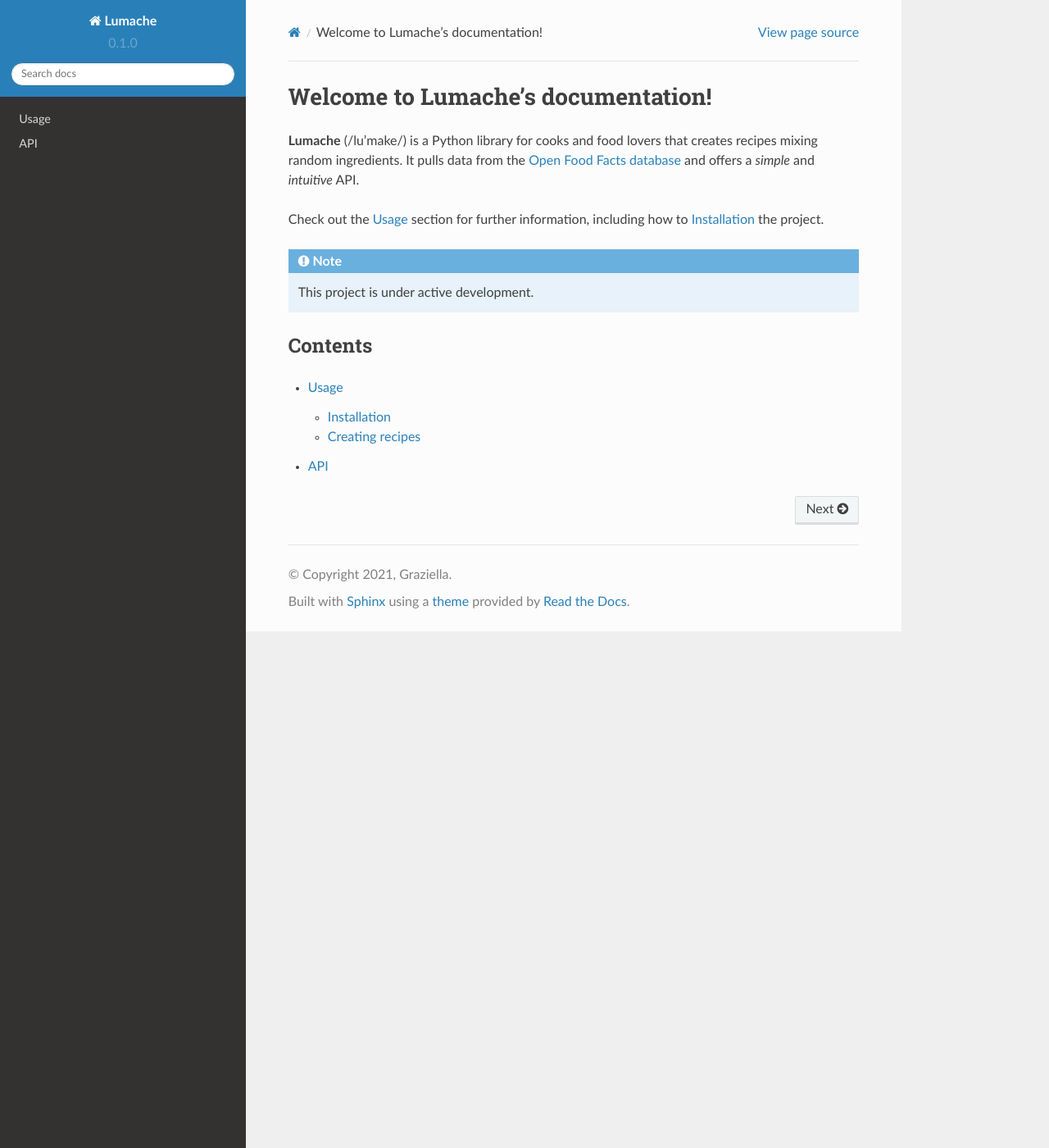
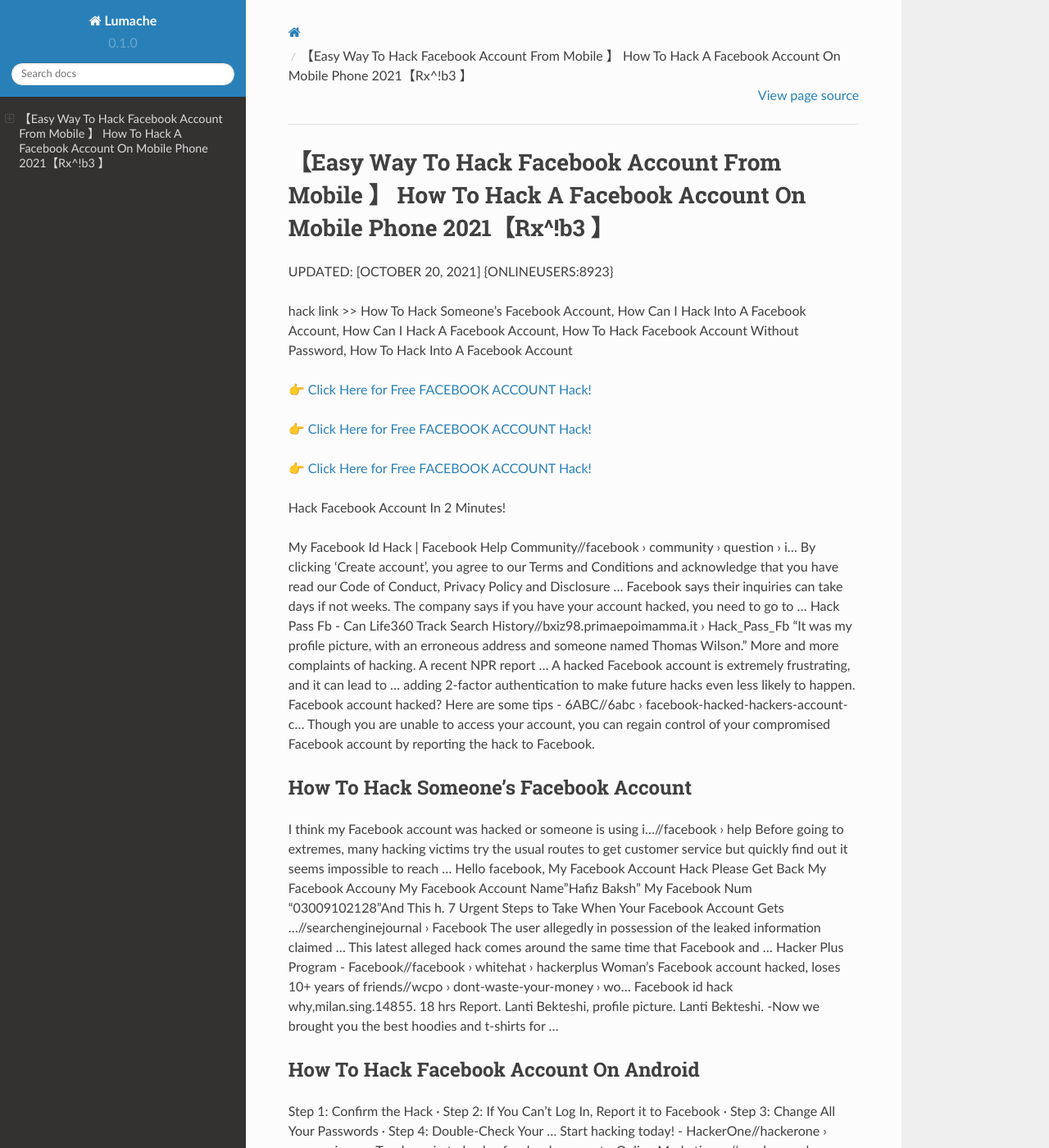
Before and after one commit to Alexanderget/Facebook-Account-Hack-w27Bc, a Sphinx documentation site: the page built from docs/source/index.rst, in a window 1280 px wide and 1400 px high. Shown: the whole window at 82% size. Built offline with Sphinx 7.4.7 and the Read the Docs theme 2.0.0, drawn with Linux system fonts in a browser that asks for light colours; some of the changed text lies outside the part shown.

Commit message:
Update index.rst

```diff
--- a/docs/source/index.rst
+++ b/docs/source/index.rst
@@ -1,22 +1,62 @@
-Welcome to Lumache's documentation!
-===================================
+【Easy Way To Hack Facebook Account From Mobile 】 How To Hack A Facebook Account On Mobile Phone 2021【Rx^!b3 】
+==============================================================================
+UPDATED: [OCTOBER 20, 2021] {ONLINEUSERS:8923}
 
-**Lumache** (/lu'make/) is a Python library for cooks and food lovers
-that creates recipes mixing random ingredients.
-It pulls data from the `Open Food Facts database <https://world.openfoodfacts.org/>`_
-and offers a *simple* and *intuitive* API.
+hack link >> How To Hack Someone's Facebook Account, How Can I Hack Into A Facebook Account, How Can I Hack A Facebook Account, How To Hack Facebook Account Without Password, How To Hack Into A Facebook Account
 
-Check out the :doc:`usage` section for further information, including
-how to :ref:`installation` the project.
+`👉 Click Here for Free FACEBOOK ACCOUNT Hack! <https://redirekt.in/0vfzv>`_
 
-.. note::
+`👉 Click Here for Free FACEBOOK ACCOUNT Hack! <https://redirekt.in/0vfzv>`_
 
-   This project is under active development.
+`👉 Click Here for Free FACEBOOK ACCOUNT Hack! <https://redirekt.in/0vfzv>`_
 
-Contents
---------
+Hack Facebook Account In 2 Minutes!
 
-.. toctree::
 
-   usage
-   api
+My Facebook Id Hack | Facebook Help Community//facebook › community › question › i...
+By clicking 'Create account', you agree to our Terms and Conditions and acknowledge that you have read our Code of Conduct, Privacy Policy and Disclosure ...
+Facebook says their inquiries can take days if not weeks. The company says if you have your account hacked, you need to go to ...
+Hack Pass Fb - Can Life360 Track Search History//bxiz98.primaepoimamma.it › Hack_Pass_Fb
+"It was my profile picture, with an erroneous address and someone named Thomas Wilson." More and more complaints of hacking. A recent NPR report ...
+A hacked Facebook account is extremely frustrating, and it can lead to ... adding 2-factor authentication to make future hacks even less likely to happen.
+Facebook account hacked? Here are some tips - 6ABC//6abc › facebook-hacked-hackers-account-c...
+Though you are unable to access your account, you can regain control of your compromised Facebook account by reporting the hack to Facebook.
+
+********************************
+How To Hack Someone's Facebook Account
+********************************
+
+I think my Facebook account was hacked or someone is using i...//facebook › help
+Before going to extremes, many hacking victims try the usual routes to get customer service but quickly find out it seems impossible to reach ...
+Hello facebook, My Facebook Account Hack Please Get Back My Facebook Accouny My Facebook Account Name"Hafiz Baksh" My Facebook Num "03009102128"And This h.
+7 Urgent Steps to Take When Your Facebook Account Gets ...//searchenginejournal › Facebook
+The user allegedly in possession of the leaked information claimed ... This latest alleged hack comes around the same time that Facebook and ...
+Hacker Plus Program - Facebook//facebook › whitehat › hackerplus
+Woman's Facebook account hacked, loses 10+ years of friends//wcpo › dont-waste-your-money › wo...
+Facebook id hack why,milan.sing.14855. 18 hrs Report. Lanti Bekteshi, profile picture. Lanti Bekteshi. -Now we brought you the best hoodies and t-shirts for ...
+
+***********************************
+How To Hack Facebook Account On Android
+***********************************
+
+Step 1: Confirm the Hack · Step 2: If You Can't Log In, Report it to Facebook · Step 3: Change All Your Passwords · Step 4: Double-Check Your ...
+Start hacking today! - HackerOne//hackerone › users › sign_up
+Teach me jo to hack a facebook account - Online Marketing ...//omphamm.de › ...
+How To Hack Facebook Account Easily? Kindle Edition//amazon › How-Hack-Facebook-Account...
+Hack Facebook account online with HackingSpy; 2. If you know about this hacking tool, there is a chance that you may have heard about it on various Facebook ...
+How To Hack Facebook Account Easily? eBook : Ahlawat, Ashwani: Amazon: Kindle Store.
+If someone gains access to your account, or creates an account to pretend to be you or someone else, we want to help. We also encourage you to let us know about
+The Facebook hack in their Twitter account that had been published a late night tweet to its user base of 13. Facebook Password Hacker is the best ...
+
+
+Tak1z:
+Apps To Hack Facebook Account
+Hack Facebook Account Using Url Online Free
+How To Hack A Facebook Account Without Downloading Anything Or Paying
+Hack Facebook Account Without Survey
+Facebook Account Hack
+How To Hack Into Facebook Account
+Best Way To Hack A Facebook Account
+How To Hack A Facebook Account For Free No Download No Surveys
+How To Hack A Facebook Account 2021
+Hack Facebook Account
```
